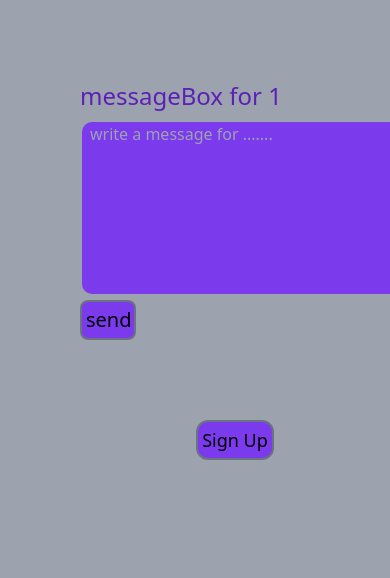
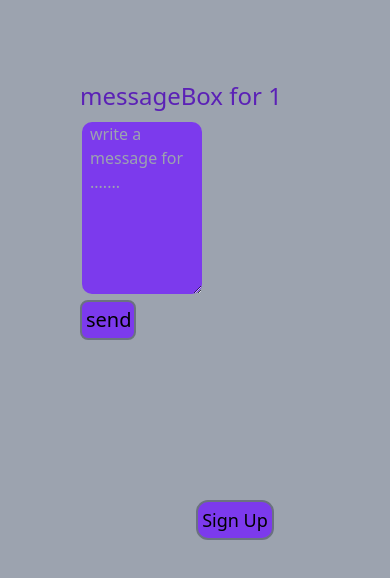
Before and after one commit to Abdulmujib007/Anonymous-frontend, a React (Create React App) app: page /user/1 in a window 390 px wide. Shown: the top 578 px of the page. Built offline with nearby package versions, Linux system fonts and the light colour scheme; no server answers.

Commit message:
responsiveness

```diff
--- a/src/components/MessageBox.jsx
+++ b/src/components/MessageBox.jsx
@@ -28,11 +28,11 @@ const MessageBox = ({ match,history }) => {
     history.push('/')
   }
   return (
-    <div className='h-screen w-screen bg-gray-400 flex flex-col pt-20 text-2xl pl-20 overflow-auto'>
+    <div className='h-screen w-full bg-gray-400 flex flex-col pt-20 text-2xl pl-20 overflow-auto'>
       <p className='text-xl text-green-600'>{error}</p>
       <p className='pb-2 text-purple-800'>messageBox for {username}</p>
       <textarea
-        className='text-white bg-purple-600 w-96 max-h-44 outline-none text-base pl-2 border-2 border-gray-400 rounded-xl'
+        className= 'messages text-white bg-purple-600  h-44 outline-none text-base pl-2 border-2 border-gray-400 rounded-xl'
         value={text}
         onChange={handleText}
         cols="50"
@@ -40,7 +40,7 @@ const MessageBox = ({ match,history }) => {
         placeholder="write a message for ......."
       ></textarea>
       <button className='flex w-14 p-1 rounded-lg text-xl text-center mt-1 outline-none border-2 border-gray-500 bg-purple-600 ' onClick={() => addMore(username)}>send</button>
-      <div className='flex items-center justify-center mt-20'>
+      <div className='flex items-center justify-center mt-40'>
       <button className='border-2 border-gray-500 bg-purple-600 text- text-lg max-w-max rounded-xl p-1' onClick={handleSignUp}>Sign Up</button>
       </div>
     </div>
--- a/src/components/Messages.js
+++ b/src/components/Messages.js
@@ -31,7 +31,7 @@ const Messages = ({ history }) => {
   //     // document.body.removeChild(el)
   // }
   return (
-    <div className=" first-div flex flex-col text-gray-600 bg-purple-300 text-2xl items-center w-screen h-screen pt-16 overflow-auto">
+    <div className=" first-div flex flex-col text-gray-600 bg-purple-300 text-2xl items-center w-full h-screen pt-16 overflow-auto">
       <h2 className="">{username} logged in</h2>
       <div className="mt-20 pl-10 flex justify-start items-start w-screen">
         copy link to messageBox:
@@ -47,11 +47,11 @@ const Messages = ({ history }) => {
           : message.map((messages, mesInd) => {
               return (
                 <div
-                  className=" w-max flex flex-col justify-start mr-96  p-3 border-gray-600 border-2 bg-purple-500 m-3 text-gray-200 rounded-lg text-xl"
+                  className="message flex flex-col justify-start mr-96  p-3 border-gray-600 border-2 bg-purple-500 m-3 text-gray-200 rounded-lg text-xl"
                   key={`p${mesInd}`}
                 >
                   <span className="text-base">Anonymous user says:</span>
-                  <span className="ml-20 mt-3">{messages.message}</span>
+                  <span className="ml-8 mt-3">{messages.message}</span>
                 </div>
               );
             })}
--- a/src/index.css
+++ b/src/index.css
@@ -7,13 +7,11 @@
      pl-1;
    outline: none;
 }
-
-  /* @media only screen and (max-width: 768px) {
-     .first-div {
-      width:760px ;
-    }
-
-  } */
-
+.message{
+  max-width: 50%
+}
+.messages{
+  max-width: 40%
+}
 
 @tailwind utilities;
```
